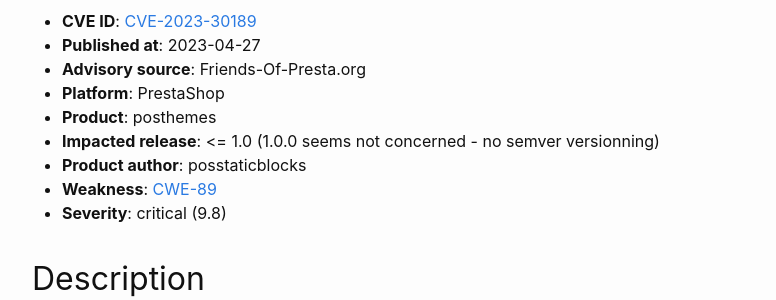
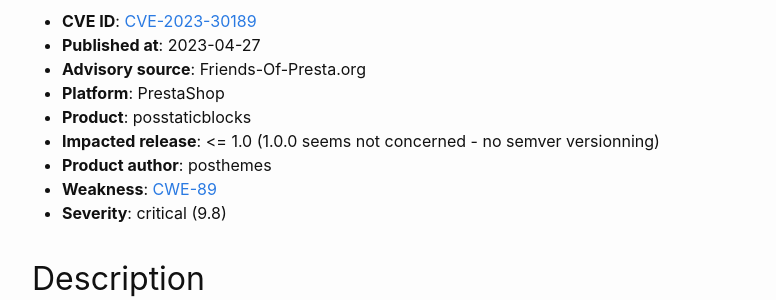
Before and after one commit to friends-of-presta/security-advisories, a Jekyll site: the page built from _posts/2023-04-27-posstaticblocks.md, in a window 1280 px wide and 900 px high, scrolled down 369 px. Shown: the part 153-453 px from the top of the window, without its empty margins (238-1014 px from the left). Built offline with Jekyll 4.4.1, drawn with Linux system fonts in a browser that asks for light colours.

```diff
--- a/_posts/2023-04-27-posstaticblocks.md
+++ b/_posts/2023-04-27-posstaticblocks.md
@@ -20,9 +20,9 @@ Note : if ajax.php do not exists in the root module directory, you are not conce
 * **Published at**: 2023-04-27
 * **Advisory source**: Friends-Of-Presta.org
 * **Platform**: PrestaShop
-* **Product**: posthemes
+* **Product**: posstaticblocks
 * **Impacted release**: <= 1.0 (1.0.0 seems not concerned - no semver versionning)
-* **Product author**: posstaticblocks
+* **Product author**: posthemes
 * **Weakness**: [CWE-89](https://cwe.mitre.org/data/definitions/89.html)
 * **Severity**: critical (9.8)
 
```
